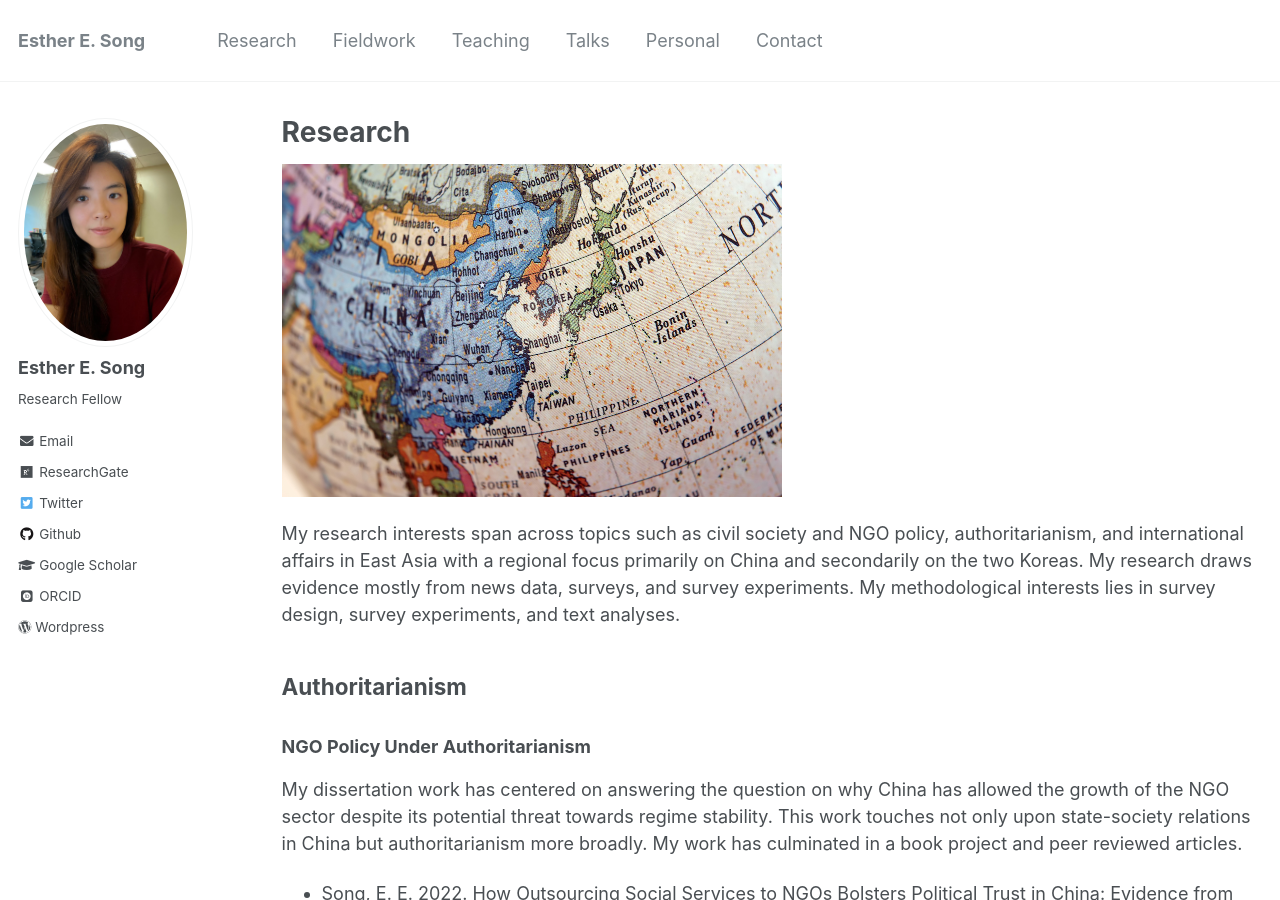
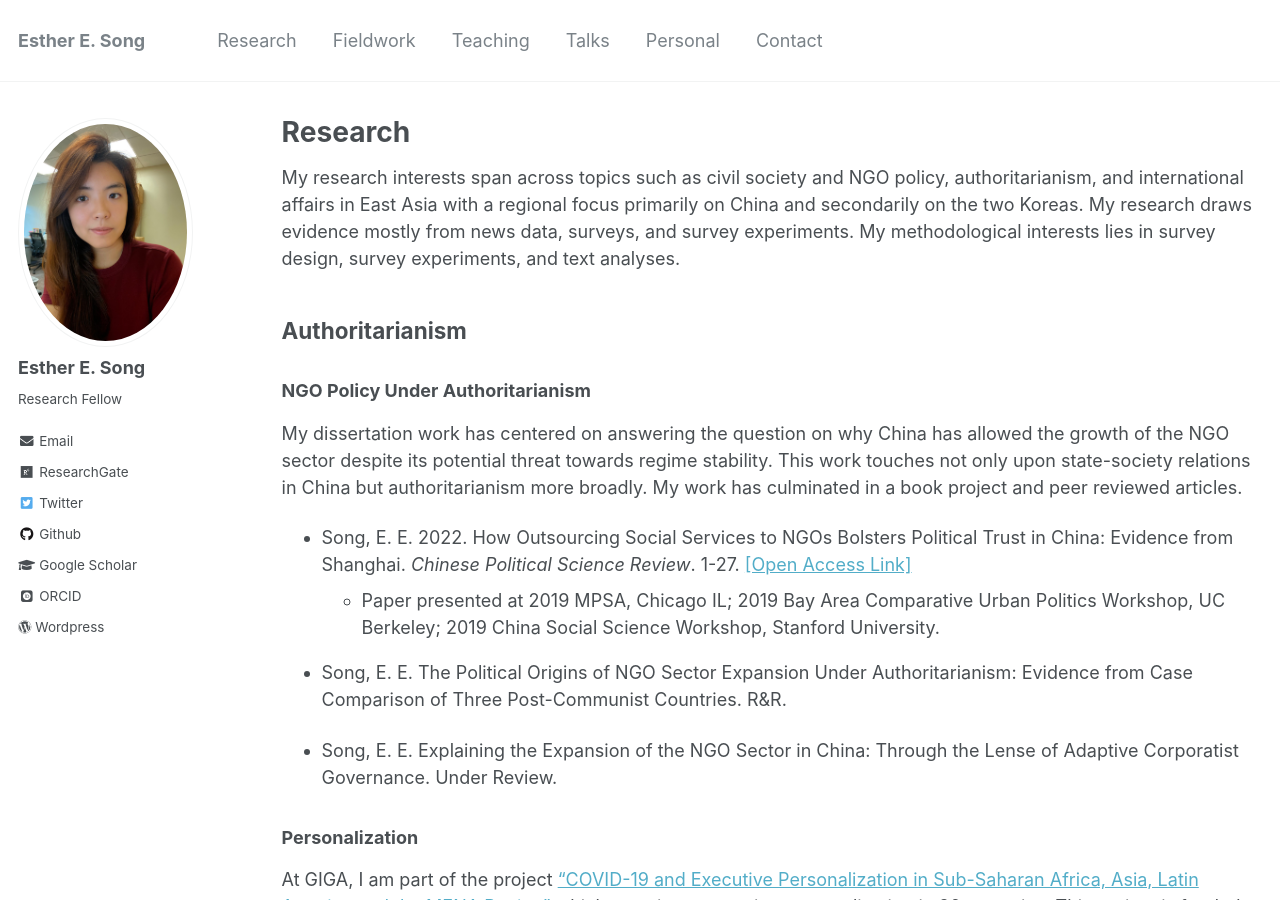
Before and after one commit to ehsong/ehsong.github.io, a Jekyll site: the page built from _pages/research.md, in a window 1280 px wide and 900 px high. Built offline with Jekyll 4.4.1, drawn with Linux system fonts in a browser that asks for light colours; some web fonts are replaced.

Commit message:
Update research.md

```diff
--- a/_pages/research.md
+++ b/_pages/research.md
@@ -6,8 +6,6 @@
 ---
 
 {% include base_path %}
-
-<img src="https://github.com/ehsong/ehsong.github.io/blob/master/images/east_asia_resized.jpg?raw=true" width="500" height="333">
 
 My research interests span across topics such as civil society and NGO policy, authoritarianism, and international affairs in East Asia with a regional focus primarily on China and secondarily on the two Koreas. My research draws evidence mostly from news data, surveys, and survey experiments. My methodological interests lies in survey design, survey experiments, and text analyses.
 
```
